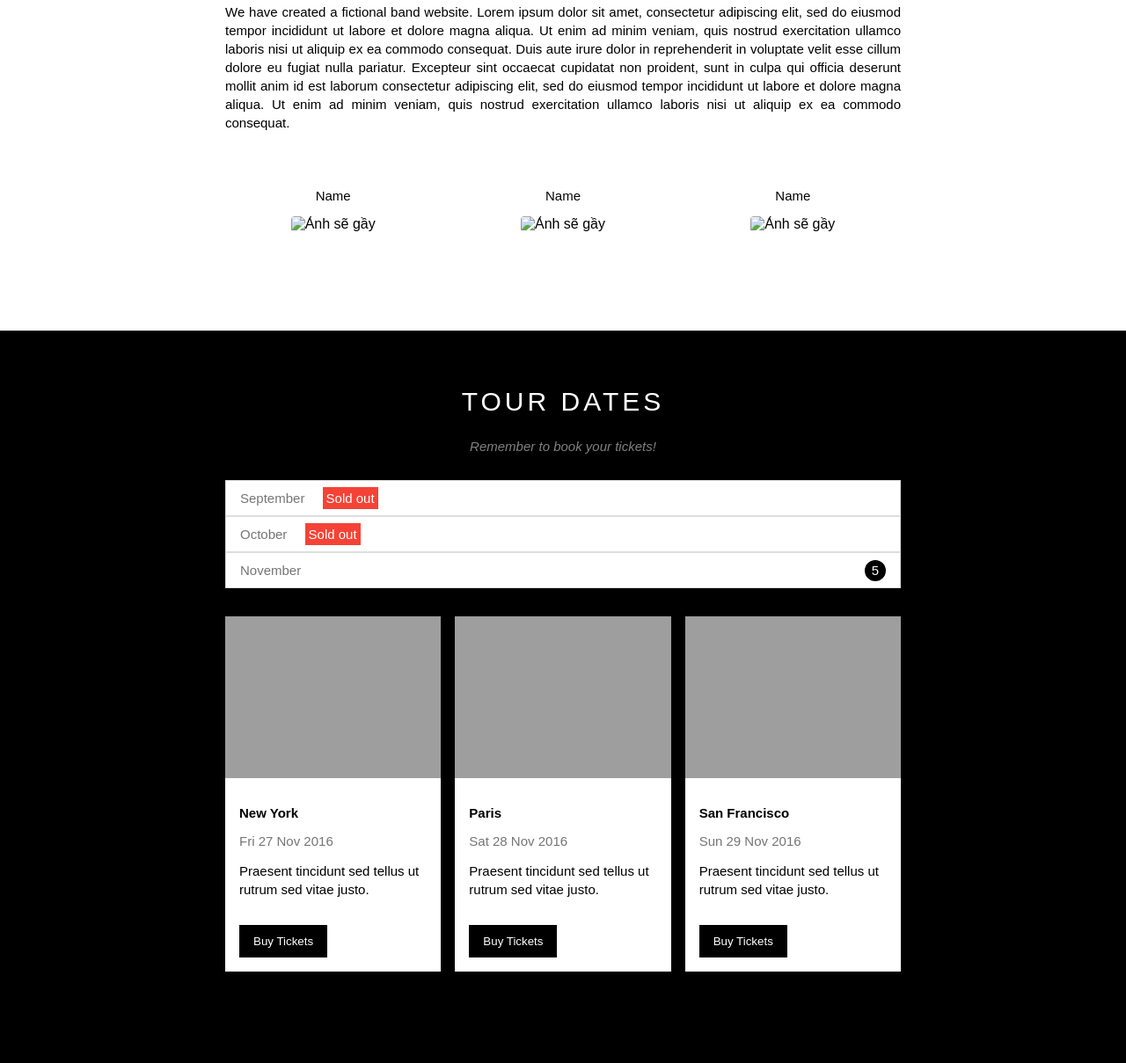
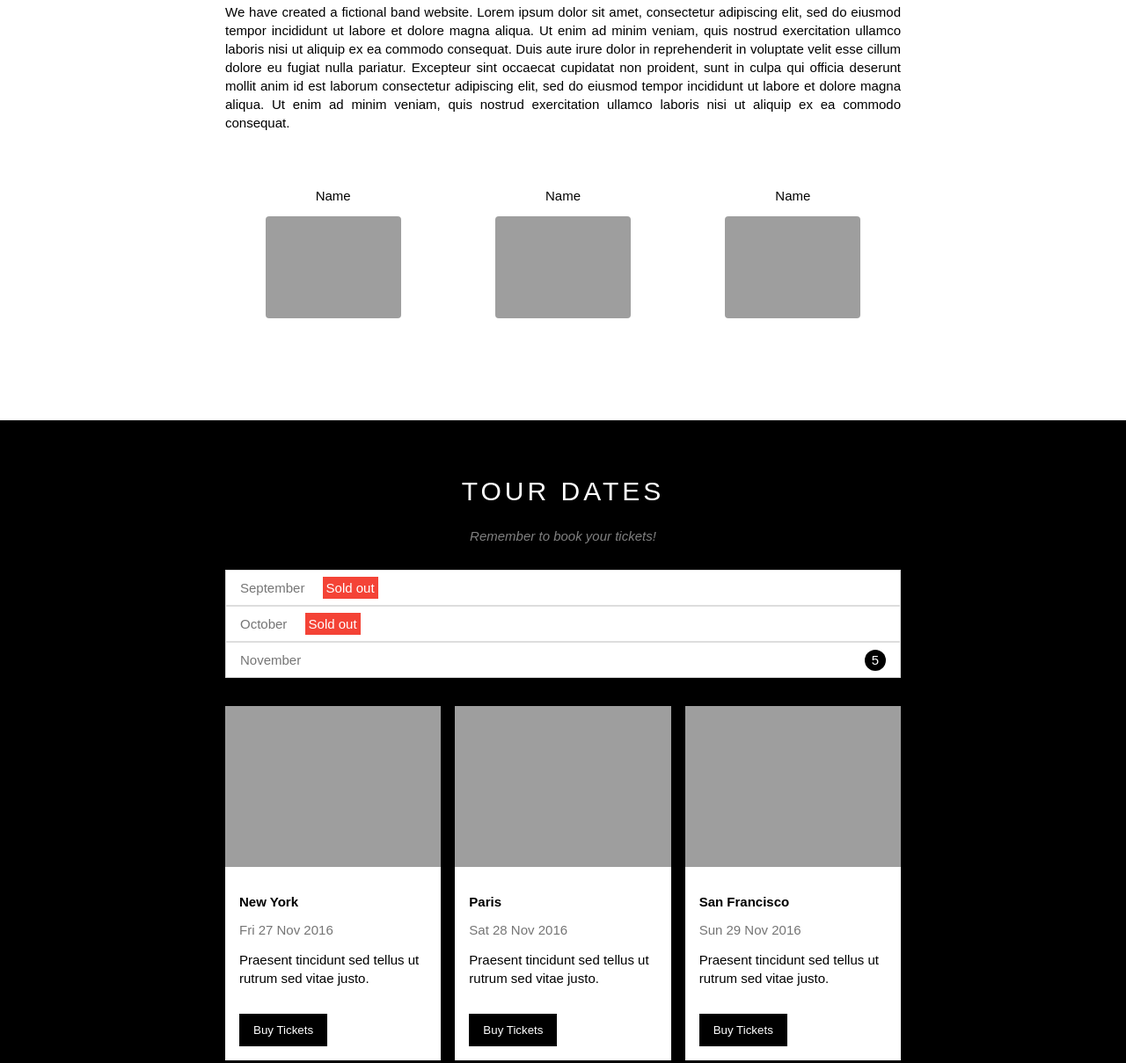
Before and after one commit to Hoangtuan205/The_Band, a plain HTML site: page index.html in a window 1280 px wide. Shown: the part 848-2057 px from the top of the page at 88% size. Drawn offline with Linux system fonts and the light colour scheme; the site is published under a folder, as on GitHub Pages, so addresses that start at the root find nothing.

Commit message:
Update index.html

```diff
--- a/index.html
+++ b/index.html
@@ -54,15 +54,15 @@
                     <div class="row member-list">
                         <div class="col col-third s-col-full mt-32 text-center">
                             <p class="member-name">Name</p>
-                            <img src="/assets/image/about/bandmember.jpg" alt="Ảnh sẽ gầy" class="member-image">
+                            <img src="./assets/image/about/bandmember.jpg" alt="Ảnh sẽ gầy" class="member-image">
                         </div>
                         <div class="col col-third s-col-full mt-32 text-center">
                             <p class="member-name">Name</p>
-                            <img src="/assets/image/about/bandmember.jpg" alt="Ảnh sẽ gầy" class="member-image">
+                            <img src="./assets/image/about/bandmember.jpg" alt="Ảnh sẽ gầy" class="member-image">
                         </div>
                         <div class="col col-third s-col-full mt-32 text-center">
                             <p class="member-name">Name</p>
-                            <img src="/assets/image/about/bandmember.jpg" alt="Ảnh sẽ gầy" class="member-image">
+                            <img src="./assets/image/about/bandmember.jpg" alt="Ảnh sẽ gầy" class="member-image">
                         </div>
                     </div>
             </div>
@@ -157,7 +157,7 @@
 
             <!-- Begin: Footer -->
             <div class="map-section">
-                <img src="/assets/image/map.jpg" alt="Map">
+                <img src="./assets/image/map.jpg" alt="Map">
             </div>
         </div>
 
```
